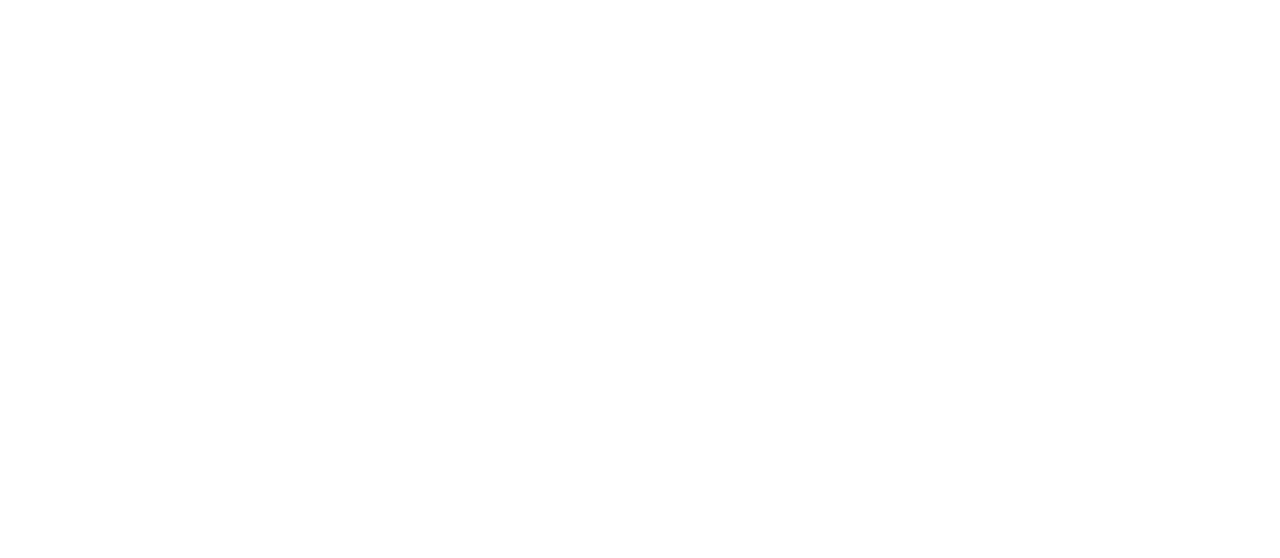
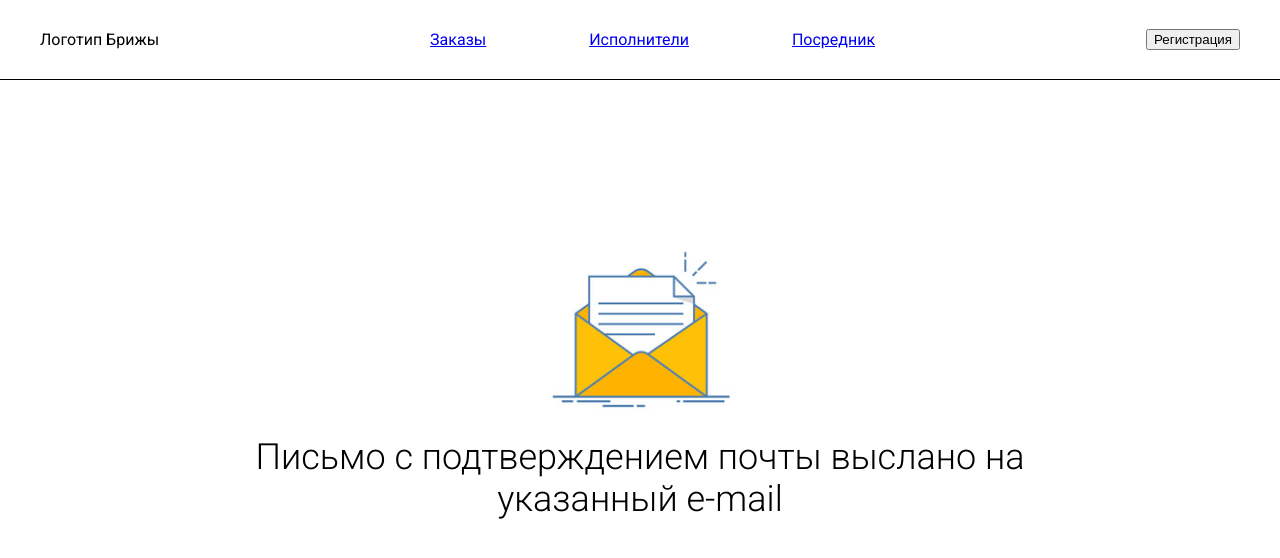
Before and after one commit to DefenderKent/SWAProject, a Vue app: page /letter-sent in a window 1280 px wide. Shown: the top 558 px of the page. Built offline with nearby package versions, Linux system fonts and the light colour scheme.

Commit message:
Редирект на страницу ифнормирующую о высланном писмьа на почту для подтверждения почты

```diff
--- /dev/null
+++ b/src/components/MailConfirmationPending.vue
@@ -0,0 +1,38 @@
+<template>
+  <div class="main-content">
+    <img src="../assets/icon-letter-sent.png" alt="Письмо" class="letter-sent">
+    <p class="info-text">
+      Письмо с подтверждением почты выслано на указанный e-mail
+    </p>
+  </div>
+</template>
+
+<script>
+export default {
+  name: "MailConfirmationPending"
+}
+</script>
+
+<style lang="scss" scoped>
+  .main-content {
+    width: 100%;
+    flex-grow: 1;
+    display: flex;
+    flex-direction: column;
+    align-items: center;
+    padding-top: 13rem;
+  }
+
+  .letter-sent {
+    width: 21.5rem;
+    height: 22.6rem;
+  }
+
+  .info-text {
+    max-width: 77rem;
+    font-weight: 300;
+    font-size: 3.6rem;
+    line-height: 4.2rem;
+    text-align: center;
+  }
+</style>
--- a/src/components/UserRegistration.vue
+++ b/src/components/UserRegistration.vue
@@ -221,6 +221,8 @@
       for (let key in this.$data) {
         this.$data[key] = ''
       }
+
+      this.$router.push('/letter-sent')
     },
   }
 }
@@ -232,7 +234,7 @@
     width: 100%;
     display: flex;
     justify-content: center;
-    padding: 8rem 0 ;
+    padding: 8rem 0;
   }
 
   .registr-form {
@@ -313,6 +315,7 @@
   .btn {
     width: 23.9rem;
     height: 5.1rem;
+    font-family: 'Roboto', sans-serif;
     font-weight: 300;
     font-size: 2.4rem;
     line-height: 2.8rem;
--- a/src/router/index.js
+++ b/src/router/index.js
@@ -2,6 +2,7 @@
 import VueRouter from 'vue-router'
 import Home from '../views/Home.vue'
 import UserRegistration from '../components/UserRegistration.vue'
+// import MailConfirmationPending from'../components/MailConfirmationPending.vue'
 
 Vue.use(VueRouter)
 
@@ -14,6 +15,10 @@
       {
         path: 'sign_up',
         component: UserRegistration
+      },
+      {
+        path: 'letter-sent',
+        component: () => import('../components/MailConfirmationPending.vue')
       }
     ]
   }
--- a/src/views/Home.vue
+++ b/src/views/Home.vue
@@ -20,6 +20,6 @@
   .home {
     display: flex;
     flex-direction: column;
-    height: 100%;
+    min-height: 100vh;
   }
 </style>
```
Also changed, not shown: src/assets/icon-letter-sent.png (added).
